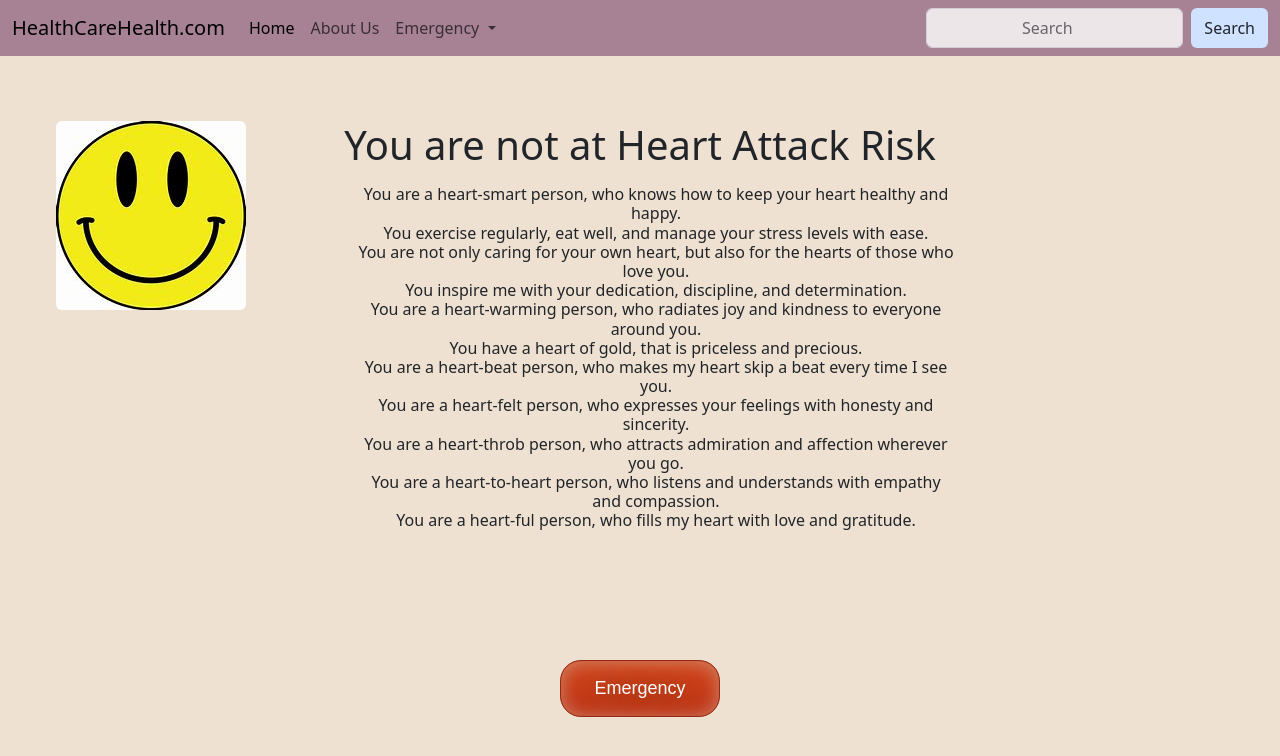
After one commit to Chitraksh-20/HeartCareHealth.com, a Flask app: template templates/safe.html in a window 1280 px wide. The commit adds this page. Shown: the top 756 px of the page. Run offline with Flask 3, Linux system fonts and the light colour scheme; the template is opened without the code that fills it, so the values that code supplies are empty; parts of the project's set-up code (start-up, migrations or seed data) failed here and were passed over.

Commit message:
Added emergency and safe pages

```diff
--- a/app.py
+++ b/app.py
@@ -27,9 +27,9 @@ def predict():
     features = pd.DataFrame(features , columns = ['Age' , 'Sex' , 'Chest Pain Type' , 'Resting Blood Pressure' , 'Serum Cholestrol' , 'Fasting Blood Sugar' , 'Resting Electrocardiographic Results' , 'Maximum Heart Rate Achieved' , 'Exercise Induced Angina' , 'ST Depression Induced by Exercise Relative to Rest' , 'The Slope of The Peak Exercise ST Segment' , 'Number of Major Vessels Colored by Flourosopy' , 'Thallium Stress Test'])
     prediction = model.predict(features)
     if(prediction == 1):
-        return render_template('index1.html', prediction_text = "You should consult a Cardiologist at the earliest.")
+        return render_template('emergency.html')
     else:
-        return render_template('index1.html', prediction_text = "You are Fit Health-wise")
+        return render_template('safe.html')
 
 
 if __name__ == "__main__":
--- a/static/css/style2.css
+++ b/static/css/style2.css
@@ -11,6 +11,15 @@ h2{
     padding: 1rem;
     align-items: center;
     text-align: center;
+}
+
+.center{
+    padding: 5%;
+    text-align: center;
+}
+
+.para{
+    font-size: 1rem;
 }
 
 /* Style for the navbar */
--- /dev/null
+++ b/templates/safe.html
@@ -0,0 +1,80 @@
+<!DOCTYPE html>
+<html lang="en">
+<head>
+  <meta charset="UTF-8">
+  <title>HealthCareHealth.com</title>
+  <link rel="stylesheet" href="/static/css/style2.css">
+  <link href="https://cdn.jsdelivr.net/npm/bootstrap@5.3.2/dist/css/bootstrap.min.css" rel="stylesheet" integrity="sha384-T3c6CoIi6uLrA9TneNEoa7RxnatzjcDSCmG1MXxSR1GAsXEV/Dwwykc2MPK8M2HN" crossorigin="anonymous">
+</head>
+<body>
+
+<nav class="navbar navbar-expand-lg color">
+  <div class="container-fluid color">
+    <a class="navbar-brand color title" href="#">HealthCareHealth.com</a>
+    <button class="navbar-toggler color" type="button" data-bs-toggle="collapse" data-bs-target="#navbarSupportedContent" aria-controls="navbarSupportedContent" aria-expanded="false" aria-label="Toggle navigation">
+      <span class="navbar-toggler-icon color"></span>
+    </button>
+    <div class="collapse navbar-collapse color" id="navbarSupportedContent">
+      <ul class="navbar-nav me-auto mb-2 mb-lg-0 color">
+        <li class="nav-item color">
+          <a class="nav-link active" aria-current="page" href="#">Home</a>
+        </li>
+        <li class="nav-item color">
+          <a class="nav-link " href="#">About Us</a>
+        </li>
+        <li class="nav-item dropdown color">
+          <a class="nav-link dropdown-toggle" href="#" role="button" data-bs-toggle="dropdown" aria-expanded="false">
+            Emergency
+          </a>
+          <ul class="dropdown-menu color">
+            <li><a class="dropdown-item" href="#">Action</a></li>
+            <li><a class="dropdown-item" href="#">Another action</a></li>
+            <li><hr class="dropdown-divider"></li>
+            <li><a class="dropdown-item" href="#">Something else here</a></li>
+          </ul>
+        </li>
+      </ul>
+      <form class="d-flex color" role="search">
+        <input class="form-control me-2 " type="search" placeholder="Search" aria-label="Search">
+        <button class="btn btn-outline bg-primary-subtle " type="submit">Search</button>
+      </form>
+    </div>
+  </div>
+</nav>
+
+
+<div>
+    <div class="row">
+        <figure class="figure col-md-3 center">
+            <img src="/static/images/OIP.jpeg" class="figure-img img-fluid rounded" alt="...">
+        </figure>
+        <h1 class="col-md-6 center">You are not at Heart Attack Risk
+            <p>
+                <ul>
+                    <li class="para">
+                        You are a heart-smart person, who knows how to keep your heart healthy and happy.<br>
+                        You exercise regularly, eat well, and manage your stress levels with ease.<br>
+                        You are not only caring for your own heart, but also for the hearts of those who love you.<br>
+                        You inspire me with your dedication, discipline, and determination.<br>
+                        You are a heart-warming person, who radiates joy and kindness to everyone around you.<br>
+                        You have a heart of gold, that is priceless and precious.<br>
+                        You are a heart-beat person, who makes my heart skip a beat every time I see you.<br>
+                        You are a heart-felt person, who expresses your feelings with honesty and sincerity.<br>
+                        You are a heart-throb person, who attracts admiration and affection wherever you go.<br>
+                        You are a heart-to-heart person, who listens and understands with empathy and compassion.<br>
+                        You are a heart-ful person, who fills my heart with love and gratitude.<br>
+                    </li>
+                </ul>
+            </p>
+        </h1>
+    </div>
+</div>
+
+<center>
+<div>
+  <br>
+  <button class="emergency-button">Emergency</button>
+</div>
+</center>
+</body>
+</html>
```
Also changed, not shown: templates/emergency.html (added, +77 -0 lines), static/images/OIP.jpeg (added), static/images/download.jpeg (added), templates/index4.html (deleted).
